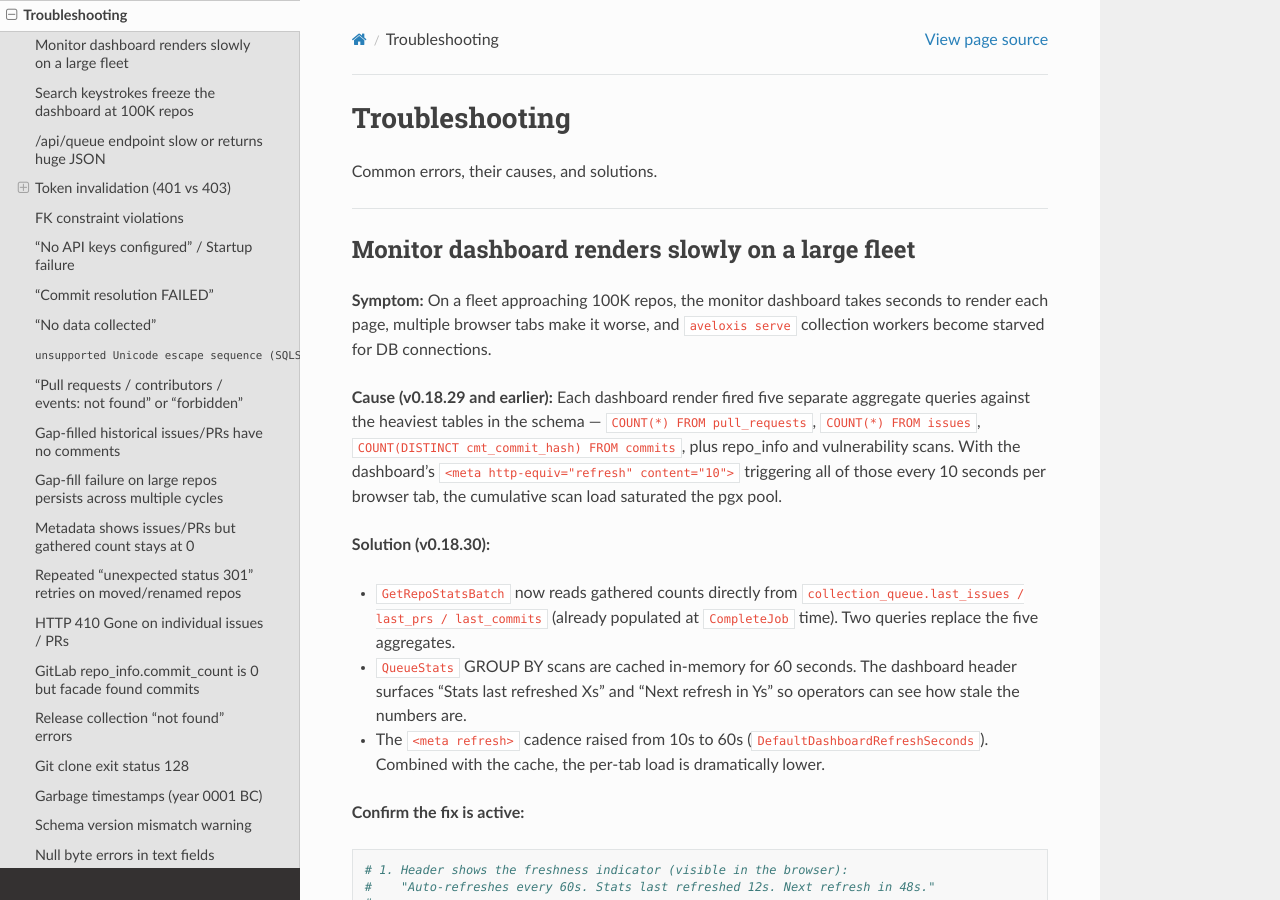
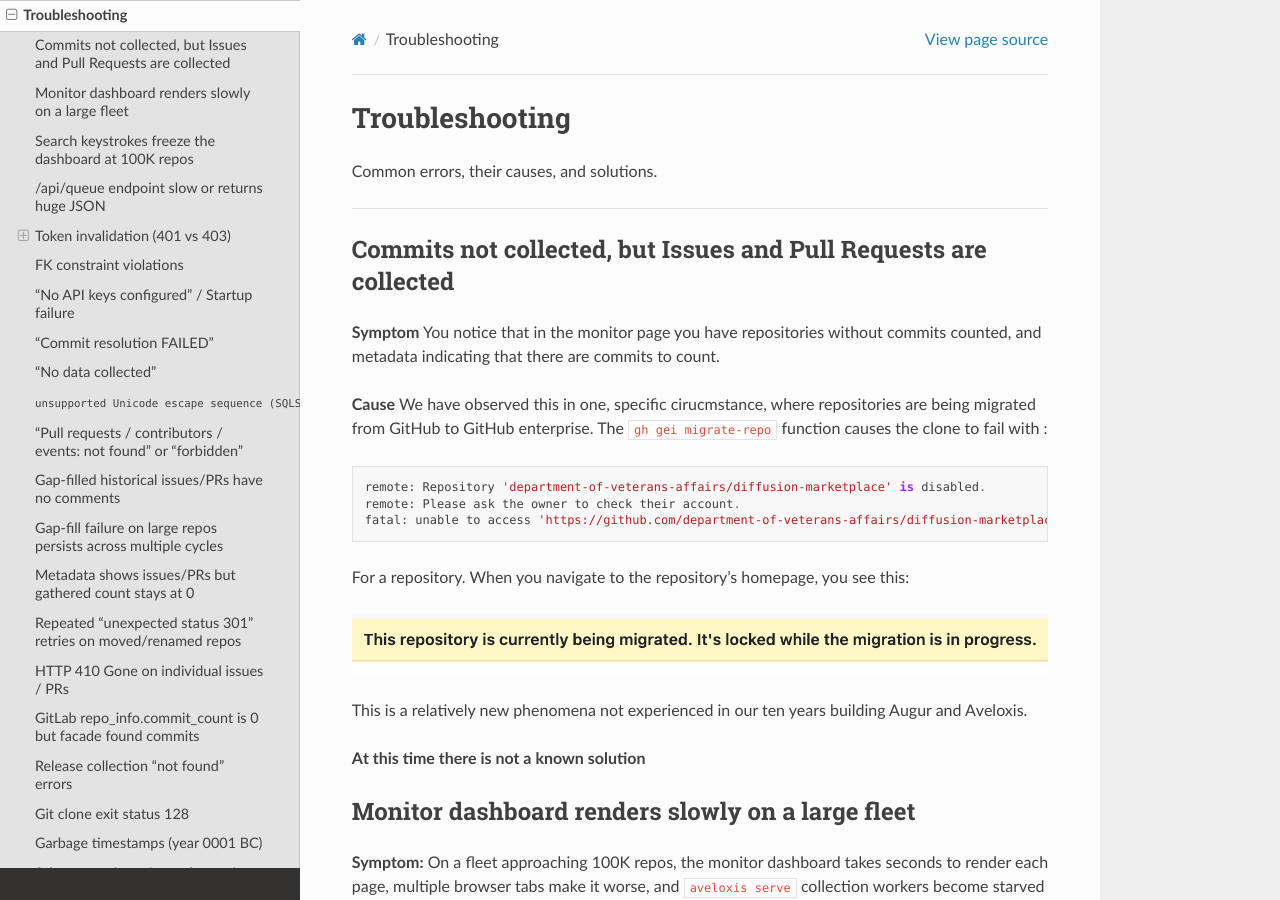
Before and after one commit to aveloxis/aveloxis, a Sphinx documentation site: the page built from docs/guide/troubleshooting.md, in a window 1280 px wide and 900 px high. Built offline with Sphinx 7.4.7 and the Read the Docs theme 3.1.0, drawn with Linux system fonts in a browser that asks for light colours.

Commit message:
updated with note about GH Enterprise features during repo migration
Signed-off-by: Sean P. Goggins <s@goggins.com>

````diff
--- a/docs/guide/troubleshooting.md
+++ b/docs/guide/troubleshooting.md
@@ -3,6 +3,24 @@
 Common errors, their causes, and solutions.
 
 ---
+
+## Commits not collected, but Issues and Pull Requests are collected
+
+**Symptom** You notice that in the monitor page you have repositories without commits counted, and metadata indicating that there are commits to count.
+
+**Cause** We have observed this in one, specific cirucmstance, where repositories are being migrated from GitHub to GitHub enterprise. The `gh gei migrate-repo` function causes the clone to fail with :
+```
+remote: Repository 'department-of-veterans-affairs/diffusion-marketplace' is disabled.
+remote: Please ask the owner to check their account.
+fatal: unable to access 'https://github.com/department-of-veterans-affairs/diffusion-marketplace.git/': The requested URL returned error: 403
+```
+For a repository. When you navigate to the repository's homepage, you see this:
+
+![alt text](repo-disabled.png)
+
+This is a relatively new phenomena not experienced in our ten years building Augur and Aveloxis.
+
+**At this time there is not a known solution**
 
 ## Monitor dashboard renders slowly on a large fleet
 
````
Also changed, not shown: docs/guide/repo-disabled.png (added).
